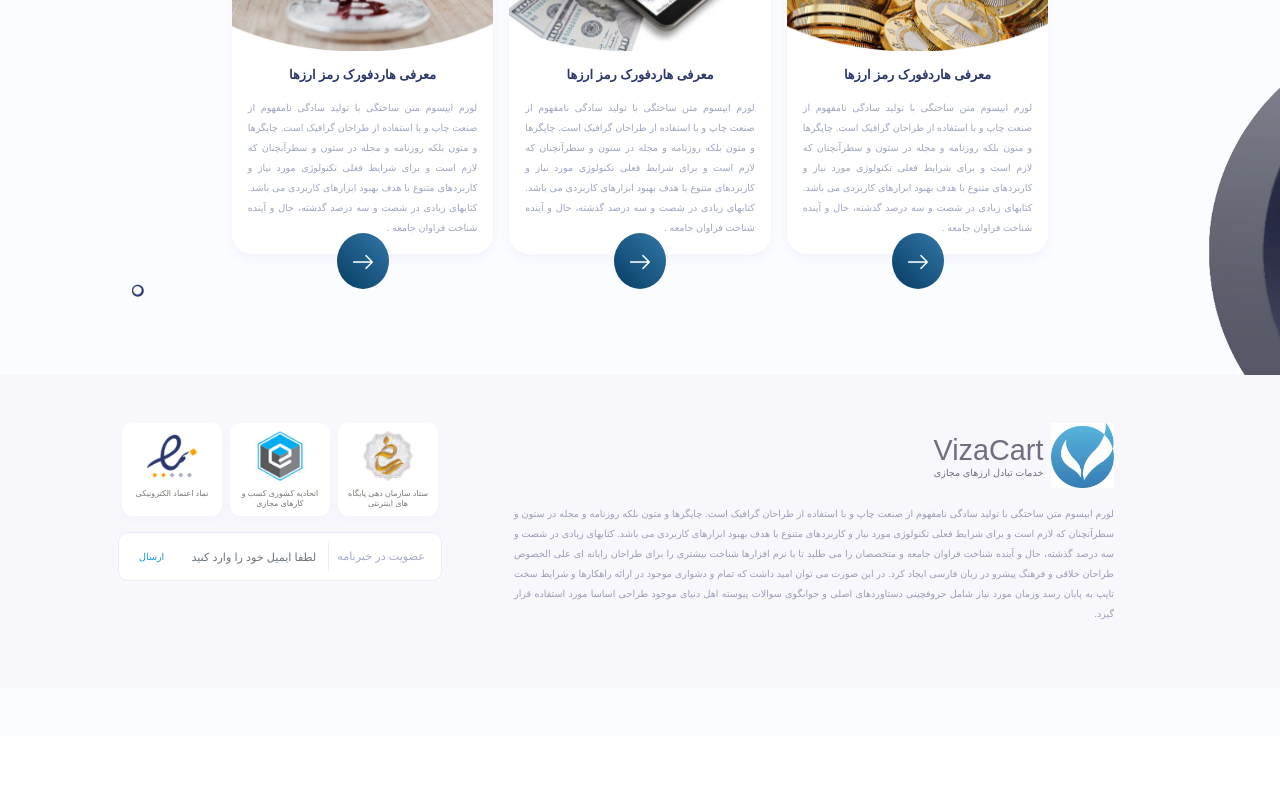
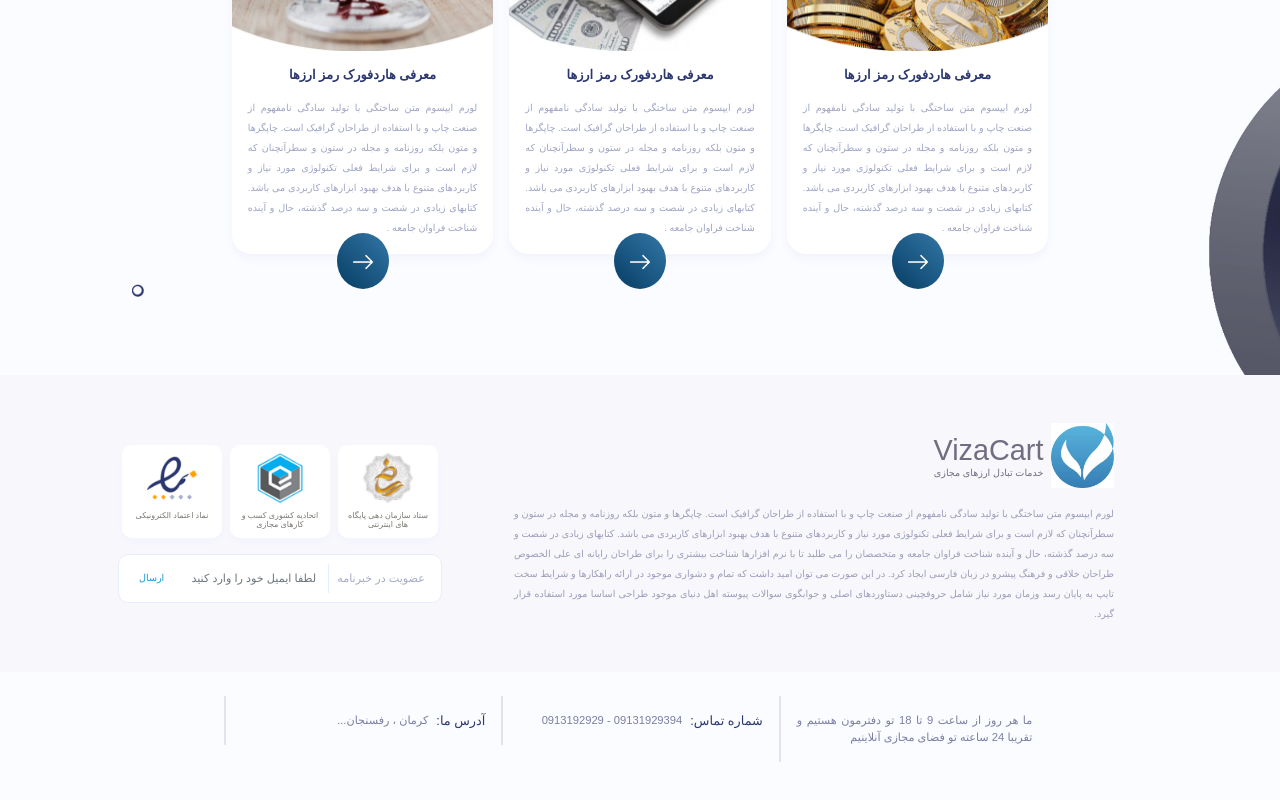
Before and after one commit to baharb68/reactjs, a React (Create React App) app: page / in a window 1280 px wide. Shown: the part 3398-4198 px from the top of the page. Before the commit the page ends 4134 px from the top, so only its background shows below. Built offline with nearby package versions, Linux system fonts and the light colour scheme; a web font is replaced by a local one.

Commit message:
creating contactus and contactustxt

```diff
--- a/src/components/Main/Main.jsx
+++ b/src/components/Main/Main.jsx
@@ -7,6 +7,7 @@ import Products2 from '../products2/Products2'
 import Comment from '../comment/Comment'
 import Article from '../article/Article'
 import Aboutus from '../aboutus/Aboutus'
+import Contactus from '../contactus/Contactus'
 
 export default class Main extends Component {
     render() {
@@ -31,6 +32,9 @@ export default class Main extends Component {
                 <div className="container-fluid bg-gray3">
                     <Aboutus  briefing="لورم ایپسوم متن ساختگی با تولید سادگی نامفهوم از صنعت چاپ و با استفاده از طراحان گرافیک است. چاپگرها و متون بلکه روزنامه و مجله در ستون و سطرآنچنان که لازم است و برای شرایط فعلی تکنولوژی مورد نیاز و کاربردهای متنوع با هدف بهبود ابزارهای کاربردی می باشد. کتابهای زیادی در شصت و سه درصد گذشته، حال و آینده شناخت فراوان جامعه و متخصصان را می طلبد تا با نرم افزارها شناخت بیشتری را برای طراحان رایانه ای علی الخصوص طراحان خلاقی و فرهنگ پیشرو در زبان فارسی ایجاد کرد. در این صورت می توان امید داشت که تمام و دشواری موجود در ارائه راهکارها و شرایط سخت تایپ به پایان رسد وزمان مورد نیاز شامل حروفچینی دستاوردهای اصلی و جوابگوی سوالات پیوسته اهل دنیای موجود طراحی اساسا مورد استفاده قرار گیرد." btntext="ارسال" formtitle="عضویت در خبرنامه"/>
                 </div>
+                <div className="container">
+                    <Contactus />
+                </div>
             </div>
         )
     }
--- a/src/components/aboutus/Aboutus.css
+++ b/src/components/aboutus/Aboutus.css
@@ -1,14 +1,4 @@
-.about > .col-md-8 > div > div{
-    width: 70px;
-}
-.about > .col-md-8 h1{
-    color: #726c81;
-    font-size: 1.8rem;
-}
-.about > .col-md-8 h2{
-    color: #726c81;
-    font-size: 0.6rem;
-}
+
 .about p{
     color: #9b9cb9;
     font-size: 0.6rem;
--- a/src/components/aboutus/Aboutus.jsx
+++ b/src/components/aboutus/Aboutus.jsx
@@ -15,16 +15,16 @@ export default class Aboutus extends Component {
             <div className="about container d-flex flex-column flex-md-row p-5">
                 <div className="col-12 col-md-8 d-flex flex-column p-0 px-md-5 ">
                     <Logo logo={logo1} webname="VizaCart" webdesc="خدمات تبادل ارزهای مجازی"/>
-                    <p className="text-justify mt-3">{this.props.briefing}</p>
+                    <p className="text-justify mt-3 mb-0">{this.props.briefing}</p>
                 </div>
-                <div className="col-12 col-md-4  d-flex flex-column p-0 pr-md-4">
+                <div className="col-12 col-md-4 d-flex flex-column p-0 pr-md-4 justify-content-center">
                     <div className="d-flex">
                         <AboutusItem photo={about3} text="ستاد سازمان دهی پایگاه های اینترنتی" />
                         <AboutusItem photo={about2} text="اتحادیه کشوری کسب و کارهای مجازی" />
                         <AboutusItem photo={about1} text="نماد اعتماد الکترونیکی" />
                     </div>
 
-                    <div class="input-group mb-3 py-2 px-2">
+                    <div class="input-group py-2 px-2 ">
                         <div class="input-group-prepend">
                             <span class="input-group-text" id="basic-addon3">{this.props.btntext}</span>
                         </div>
--- /dev/null
+++ b/src/components/contactus/Contactus.css
@@ -0,0 +1,11 @@
+.contacttxt{
+    border-left: 2px solid #e1e4ed;
+}
+.contacttxt   p{
+    font-size: 0.7rem;
+    color: #7b7da3;
+}
+.contacttxt  h3{
+    font-size: 0.8rem;
+    color: #7b7da3;
+}
--- /dev/null
+++ b/src/components/contactus/Contactus.jsx
@@ -0,0 +1,21 @@
+import React, { Component } from 'react'
+import './Contactus.css'
+import Contactustxt from './Contactustxt'
+import Contactusbtn from './Contactusbtn'
+
+export default class Contactus extends Component {
+    render() {
+        return (
+            <div className="d-flex flex-column align-items-center mt-4">
+                <div className="d-flex w-75">
+                    <Contactustxt title ="" text="ما هر روز از ساعت 9 تا 18 تو دفترمون هستیم و تقریبا 24 ساعته تو فضای مجازی آنلاینیم"/>
+                    <Contactustxt title ="شماره تماس:" text="09131929394 - 0913192929 "/>
+                    <Contactustxt title ="آدرس ما:" text="کرمان ، رفسنجان..."/>
+                </div>
+                <div className="d-flex">
+                    {/* <Contactusbtn btnicon={} btntext="" />  */}
+                </div>
+            </div>
+        )
+    }
+}
--- /dev/null
+++ b/src/components/contactus/Contactustxt.jsx
@@ -0,0 +1,19 @@
+import React, { Component } from 'react'
+
+export default class Contactustxt extends Component {
+    constructor(props){
+        super(props);
+    }
+    render() {
+        return (
+            <div className="col-12 col-md-4 p-0 ">
+                <div className="contacttxt d-flex align-items-center py-3 px-3">
+                    <h3 className="ml-2 mb-0">{this.props.title}</h3>
+                    <div className="d-flex flex-wrap">
+                        <p className="text-justify m-0">{this.props.text}</p>
+                    </div>
+                </div>
+            </div>
+        )
+    }
+}
```
Also changed, not shown: src/components/contactus/Contactusbtn.jsx (added).
